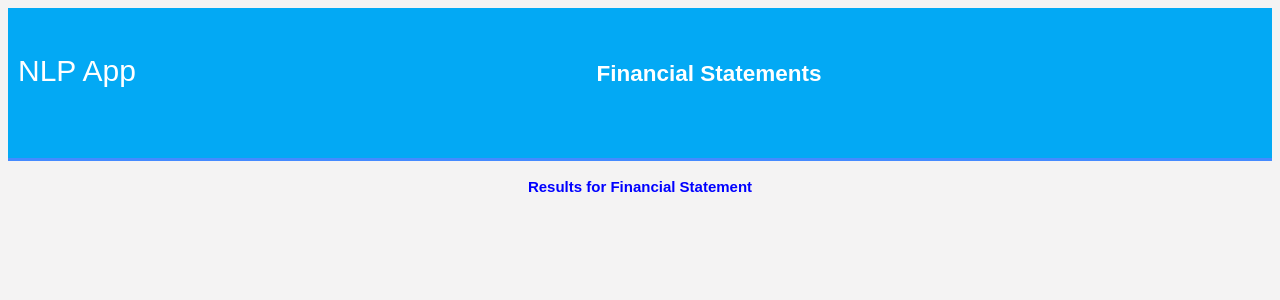
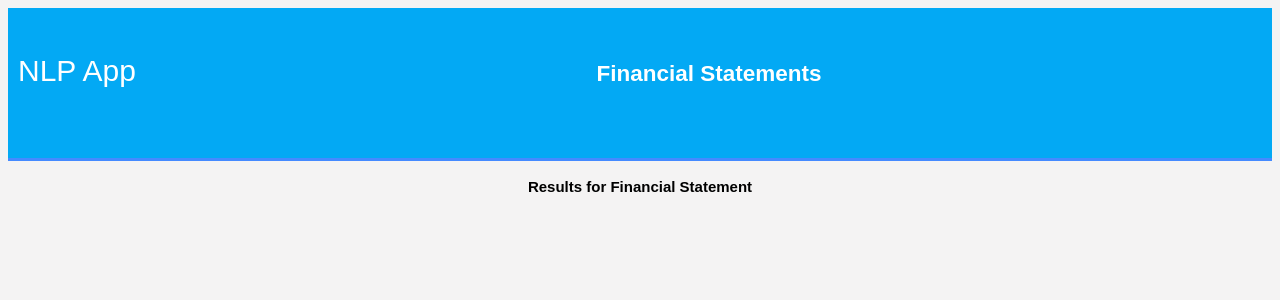
Before and after one commit to ksharma0408/Check_financial_statements, a Flask app: template templates/result.html in a window 1280 px wide. Shown: the top 300 px of the page. Run offline with Flask 2, Linux system fonts and the light colour scheme; the template is opened without the code that fills it, so the values that code supplies are empty; parts of the project's set-up code (start-up, migrations or seed data) failed here and were passed over.

Commit message:
Update result.html

```diff
--- a/templates/result.html
+++ b/templates/result.html
@@ -15,7 +15,7 @@
 
 	</div>
 	</header>
-	<p style="color:blue;font-size:20;text-align: center;"><b>Results for Financial Statement</b></p>
+	<p style="font-size:20;text-align: center;"><b>Results for Financial Statement</b></p>
 	<div class="results">
 
 
```
